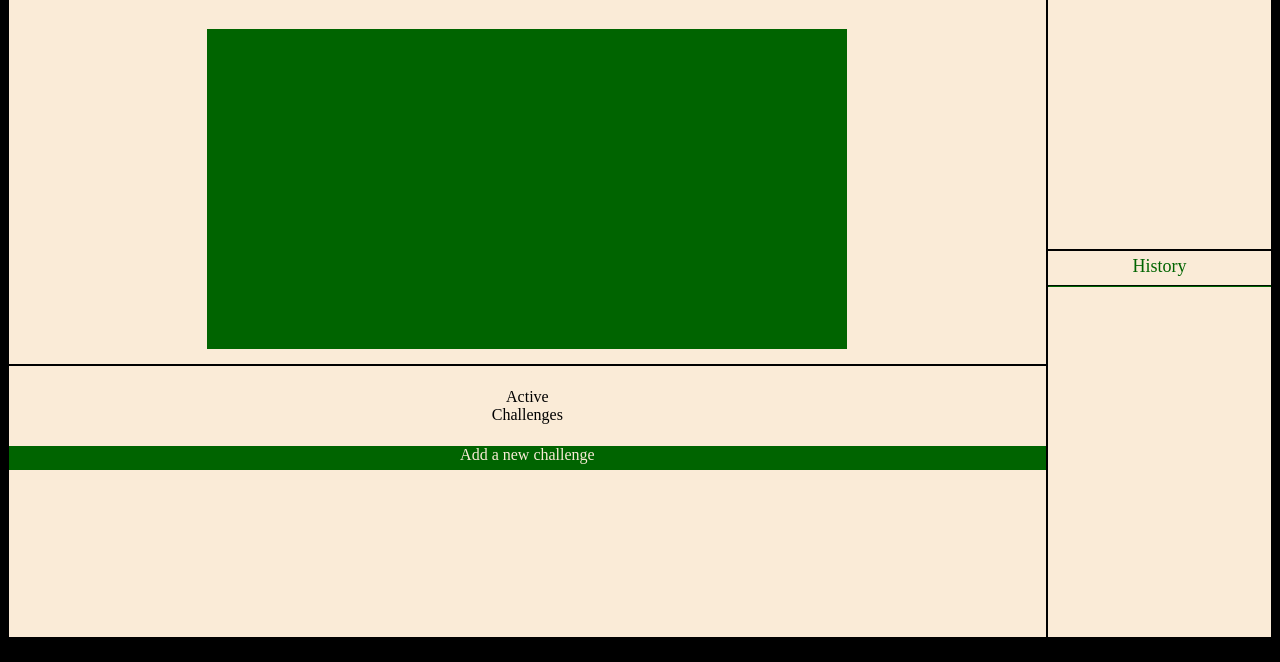
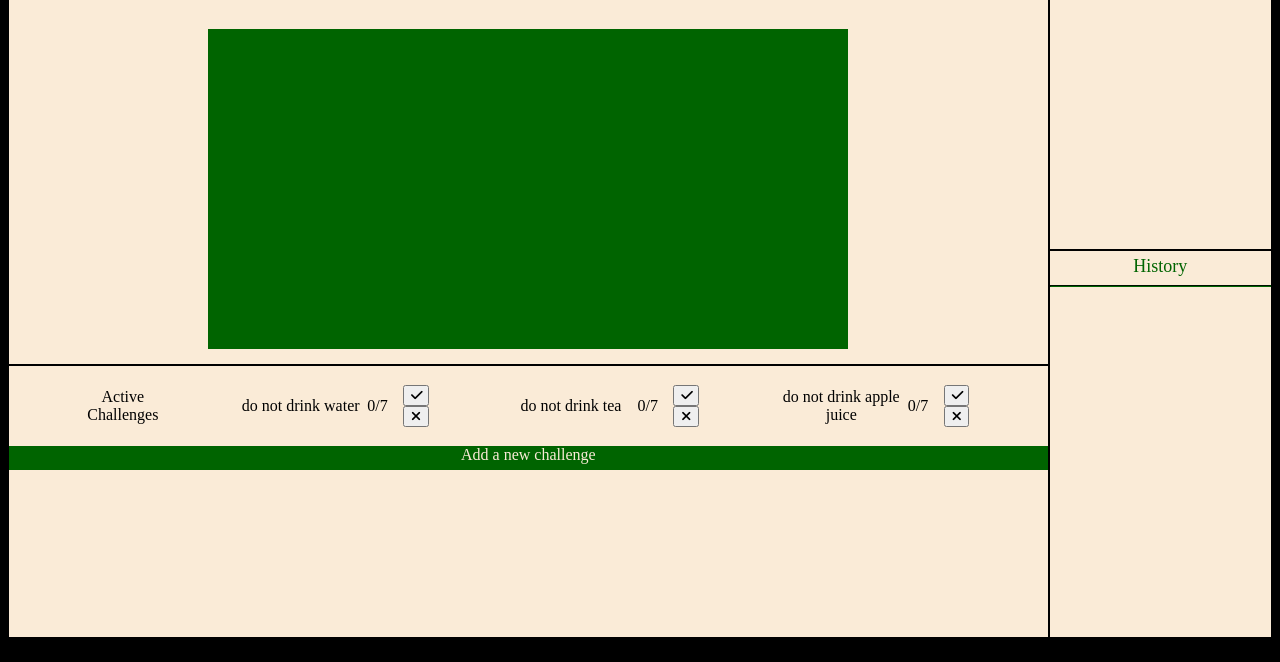
Before and after one commit to MME-Aufgaben-im-Sommer-2022/mme-ss22-team-7, a website: page app/src/html/index.html in a window 1280 px wide. Shown: the part 138-800 px from the top of the page. Drawn offline with Linux system fonts and the light colour scheme.

Commit message:
active challenges added

```diff
--- a/app/src/css/index.css
+++ b/app/src/css/index.css
@@ -320,6 +320,28 @@ hr {
 
 }
 
+.challenge-1-container, .challenge-2-container, .challenge-3-container {
+  display: flex;
+  justify-content: space-around;
+  align-items: center;
+}
+
+.challenge-1-description, .challenge-2-description, .challenge-3-description {
+  width: 10vw;
+}
+
+.challenge-1-score, .challenge-2-score, .challenge-3-score {
+  width: 2vw;
+}
+
+.challenge-1-interact-container, .challenge-2-interact-container, .challenge-3-interact-container {
+  width: 2vw;
+  display: flex;
+  flex-direction: column;
+  justify-content: center;
+  margin-left: 1vw;
+}
+
 .new-challenge-label {
   background-color: darkgreen;
   color: antiquewhite;
--- a/app/src/html/index.html
+++ b/app/src/html/index.html
@@ -61,7 +61,54 @@
                         <div class="active-challenge-label">
                             Active <br /> Challenges
                         </div>
-
+                        <div class="challenge-1-container">
+                            <div class="challenge-1-description">
+                                do not drink water
+                            </div>
+                            <div class="challenge-1-score">
+                                0/7
+                            </div>
+                            <div class="challenge-1-interact-container">
+                                <button class="challenge-1-accept">
+                                    <i class="fa-solid fa-check"></i>
+                                </button>
+                                <button class="challenge-1-decline">
+                                    <i class="fa-solid fa-xmark"></i>
+                                </button>
+                            </div>
+                        </div>
+                        <div class="challenge-2-container">
+                            <div class="challenge-2-description">
+                                do not drink tea
+                            </div>
+                            <div class="challenge-2-score">
+                                0/7
+                            </div>
+                            <div class="challenge-2-interact-container">
+                                <button class="challenge-2-accept">
+                                    <i class="fa-solid fa-check"></i>
+                                </button>
+                                <button class="challenge-2-decline">
+                                    <i class="fa-solid fa-xmark"></i>
+                                </button>
+                            </div>
+                        </div>
+                        <div class="challenge-3-container">
+                            <div class="challenge-3-description">
+                                do not drink apple juice
+                            </div>
+                            <div class="challenge-3-score">
+                                0/7
+                            </div>
+                            <div class="challenge-3-interact-container">
+                                <button class="challenge-3-accept">
+                                    <i class="fa-solid fa-check"></i>
+                                </button>
+                                <button class="challenge-3-decline">
+                                    <i class="fa-solid fa-xmark"></i>
+                                </button>
+                            </div>
+                        </div>
                     </div>
                     <div class="new-challenge-label">
                         Add a new challenge
```
